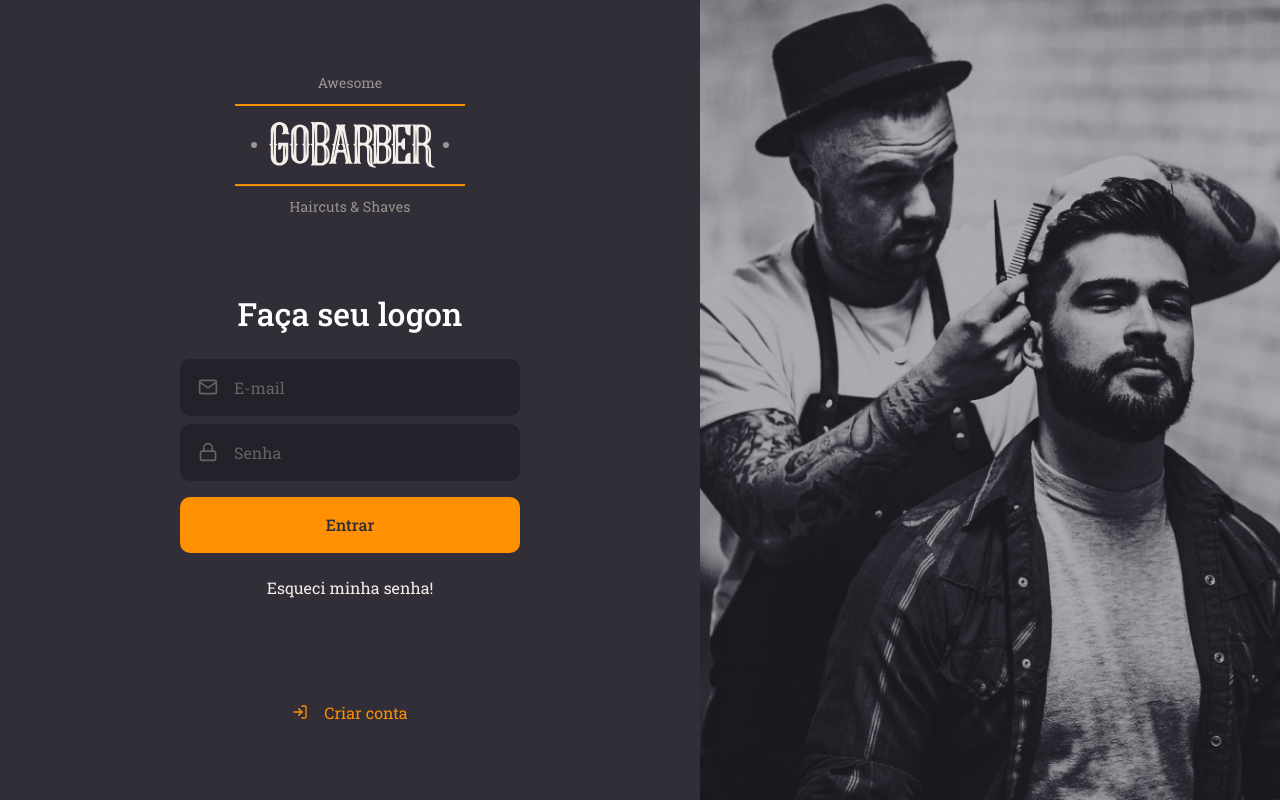
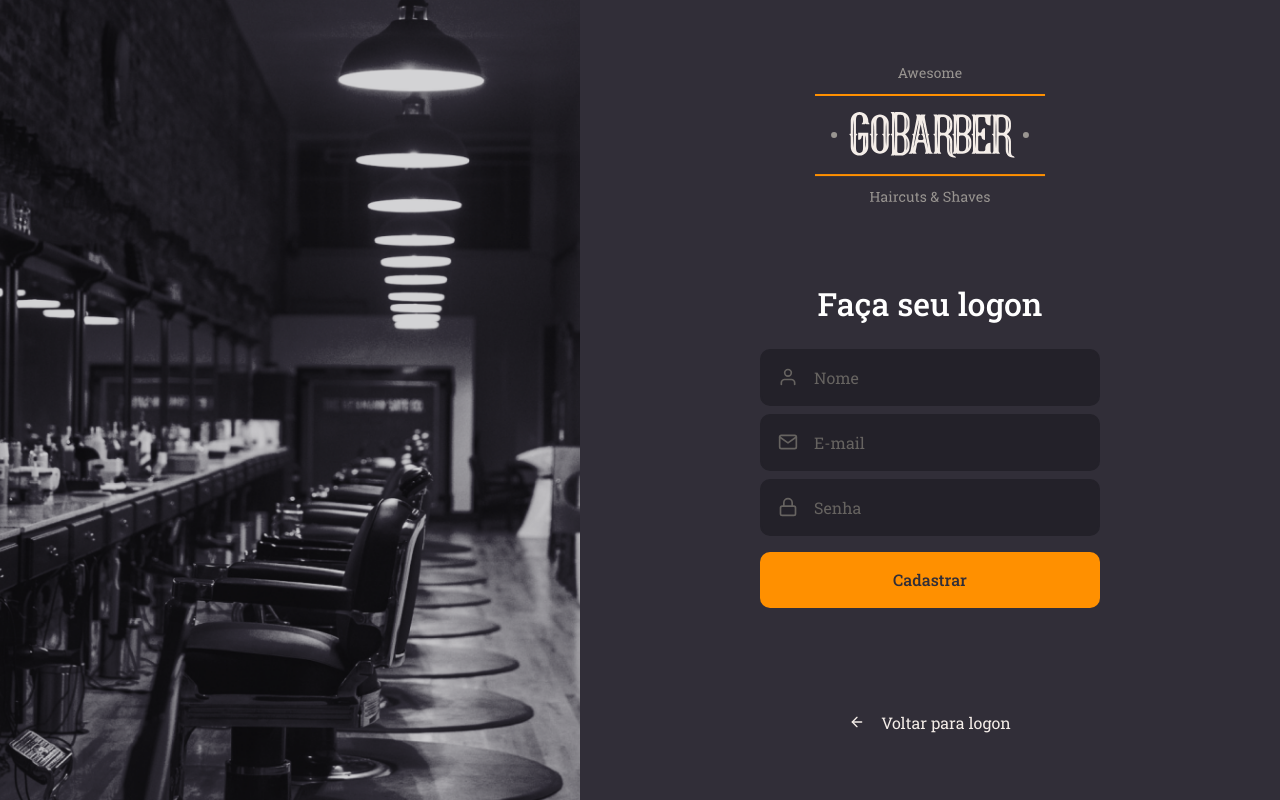
Before and after one commit to fajzanetti/GoBarber-Web, a React (Create React App) app: page / in a window 1280 px wide. Built offline with nearby package versions, Linux system fonts and the light colour scheme.

Commit message:
Página de cadastro

```diff
--- a/src/App.tsx
+++ b/src/App.tsx
@@ -2,10 +2,11 @@ import React from 'react';
 
 import GlobalStyle from './styles/global';
 import Signin from './pages/Signin';
+import SignUp from './pages/SignUp';
 
 const App: React.FC = () => (
   <>
-    <Signin />
+    <SignUp />
     <GlobalStyle />
   </>
 );
--- /dev/null
+++ b/src/pages/SignUp/index.tsx
@@ -0,0 +1,37 @@
+import React from 'react';
+import {
+  FiArrowLeft, FiMail, FiUser, FiLock,
+} from 'react-icons/fi';
+
+import { Container, Content, Background } from './styles';
+
+import Input from '../../components/Input';
+import Button from '../../components/Button';
+import logo from '../../assets/logo.svg';
+
+const SignUp: React.FC = () => (
+  <Container>
+    <Background />
+
+    <Content>
+      <img src={logo} alt="GoBarber" />
+
+      <form>
+        <h1>Faça seu logon</h1>
+
+        <Input name="name" icon={FiUser} placeholder="Nome" />
+        <Input name="email" icon={FiMail} type="email" placeholder="E-mail" />
+        <Input name="password" icon={FiLock} type="password" placeholder="Senha" />
+
+        <Button type="submit">Cadastrar</Button>
+      </form>
+
+      <a href="login">
+        <FiArrowLeft />
+        Voltar para logon
+      </a>
+    </Content>
+  </Container>
+);
+
+export default SignUp;
--- /dev/null
+++ b/src/pages/SignUp/styles.ts
@@ -0,0 +1,68 @@
+import styled from 'styled-components';
+import { shade } from 'polished';
+
+import signUpBackground from '../../assets/sign-up-background.png';
+
+export const Container = styled.div`
+  height: 100vh;
+
+  display: flex;
+  align-items: stretch;
+`;
+
+export const Content = styled.div`
+  display: flex;
+  flex-direction: column;
+  align-items: center;
+
+  place-content: center;
+
+  width: 100%;
+  max-width: 700px;
+
+  form {
+    margin: 80px 0;
+    width: 340px;
+    text-align: center;
+
+    h1 {
+      margin-bottom: 24px;
+    }
+
+    a {
+      color: #F4EDE8;
+      display: block;
+      margin-top: 24px;
+      text-decoration: none;
+      transition: color 0.2s;
+
+      &:hover {
+        color: ${shade(0.2, '#F4EDE8')}
+      }
+    }
+  }
+
+  > a {
+      color: #F4EDE8;
+      display: block;
+      margin-top: 24px;
+      text-decoration: none;
+      display: flex;
+      align-items: center;
+      transition: color 0.2s;
+
+      &:hover {
+        color: ${shade(0.2, '#F4EDE8')}
+      }
+
+      svg {
+        margin-right: 16px
+      }
+    }
+`;
+
+export const Background = styled.div`
+  flex: 1;
+  background: url(${signUpBackground}) no-repeat center;
+  background-size: cover;
+`;
```
